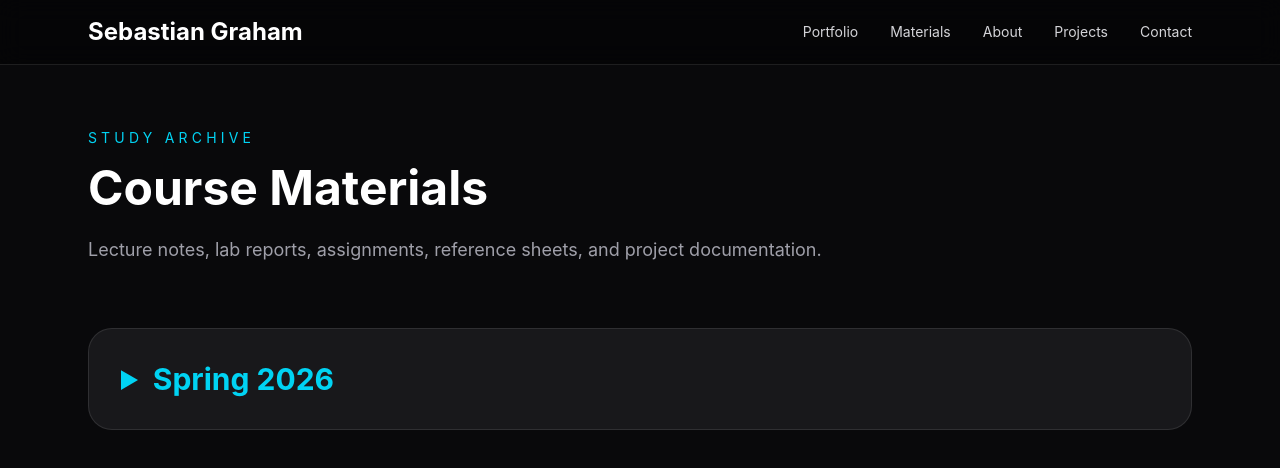
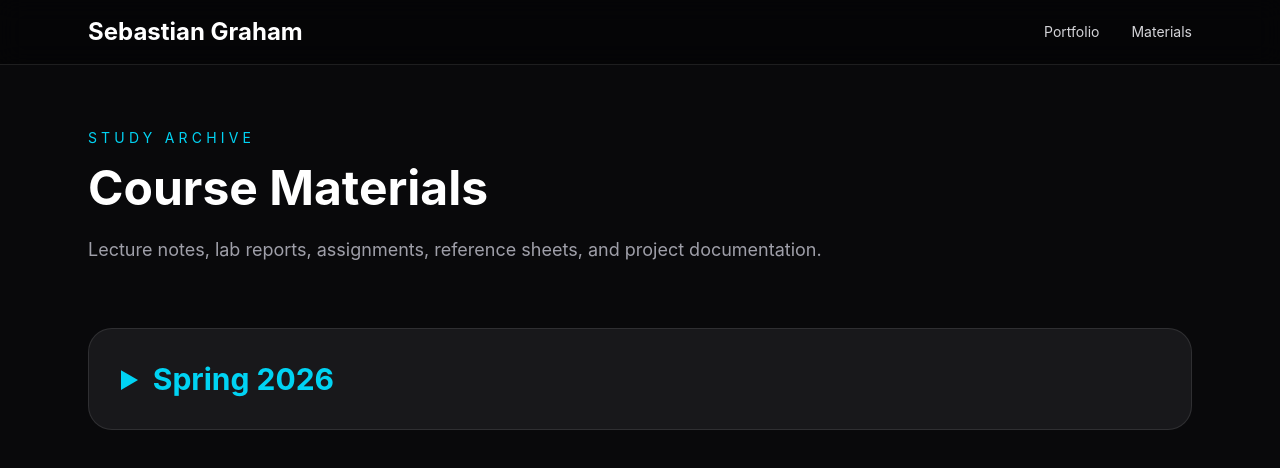
Before and after one commit to Seveastian/seveastian.github.io, a React (Vite) app: page /materials in a window 1280 px wide. Shown: the top 468 px of the page. Built offline with nearby package versions, Linux system fonts and the light colour scheme.

Commit message:
Updated portfolio

```diff
--- a/src/components/navbar.jsx
+++ b/src/components/navbar.jsx
@@ -1,9 +1,12 @@
-import { Link } from "react-router-dom";
+import { Link, useLocation } from "react-router-dom";
 import { useState } from "react";
 import { Menu } from "lucide-react";
 
 export default function Navbar() {
   const [menuOpen, setMenuOpen] = useState(false);
+
+  const location = useLocation();
+  const isHome = location.pathname === "/";
 
   return (
     <header className="fixed top-0 left-0 w-full backdrop-blur-md bg-black/40 border-b border-white/10 z-50">
@@ -14,11 +17,44 @@ export default function Navbar() {
 
         {/* Desktop Menu */}
         <nav className="hidden md:flex gap-8 text-sm text-zinc-300">
-          <Link to="/">Portfolio</Link>
-          <Link to="/materials">Materials</Link>
-          <a href="#about">About</a>
-          <a href="#projects">Projects</a>
-          <a href="#contact">Contact</a>
+        <Link
+            to="/"
+            className="hover:text-cyan-400 transition-colors"
+        >
+            Portfolio
+        </Link>
+
+        <Link
+            to="/materials"
+            className="hover:text-cyan-400 transition-colors"
+        >
+            Materials
+        </Link>
+
+        {isHome && (
+            <>
+            <a
+                href="#about"
+                className="hover:text-cyan-400 transition-colors"
+            >
+                About
+            </a>
+
+            <a
+                href="#projects"
+                className="hover:text-cyan-400 transition-colors"
+            >
+                Projects
+            </a>
+
+            <a
+                href="#contact"
+                className="hover:text-cyan-400 transition-colors"
+            >
+                Contact
+            </a>
+            </>
+        )}
         </nav>
 
         {/* Mobile Button */}
@@ -34,7 +70,10 @@ export default function Navbar() {
       {menuOpen && (
         <div className="md:hidden border-t border-white/10 bg-zinc-900">
           <div className="flex flex-col p-4 gap-4">
-            <Link to="/" onClick={() => setMenuOpen(false)}>
+            <Link
+                to="/"
+                onClick={() => setMenuOpen(false)}
+            >
                 Portfolio
             </Link>
 
@@ -45,9 +84,13 @@ export default function Navbar() {
                 Materials
             </Link>
 
+            {isHome && (
+                <>
                 <a href="#about">About</a>
                 <a href="#projects">Projects</a>
                 <a href="#contact">Contact</a>
+                </>
+            )}
             </div>
         </div>
       )}
```
Lines whose indentation alone changed are shown as unchanged.
